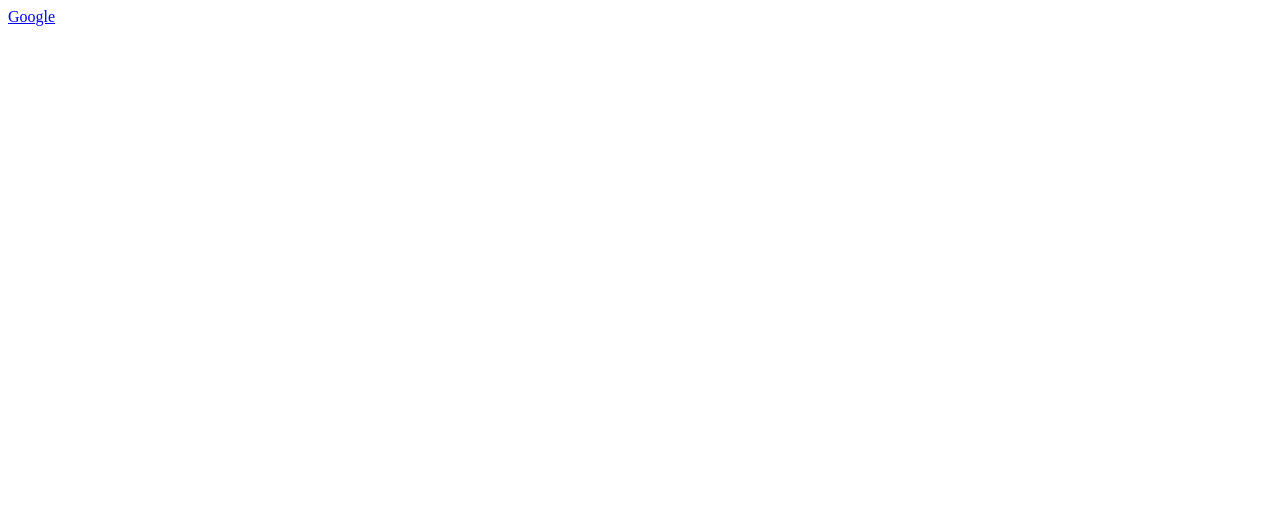
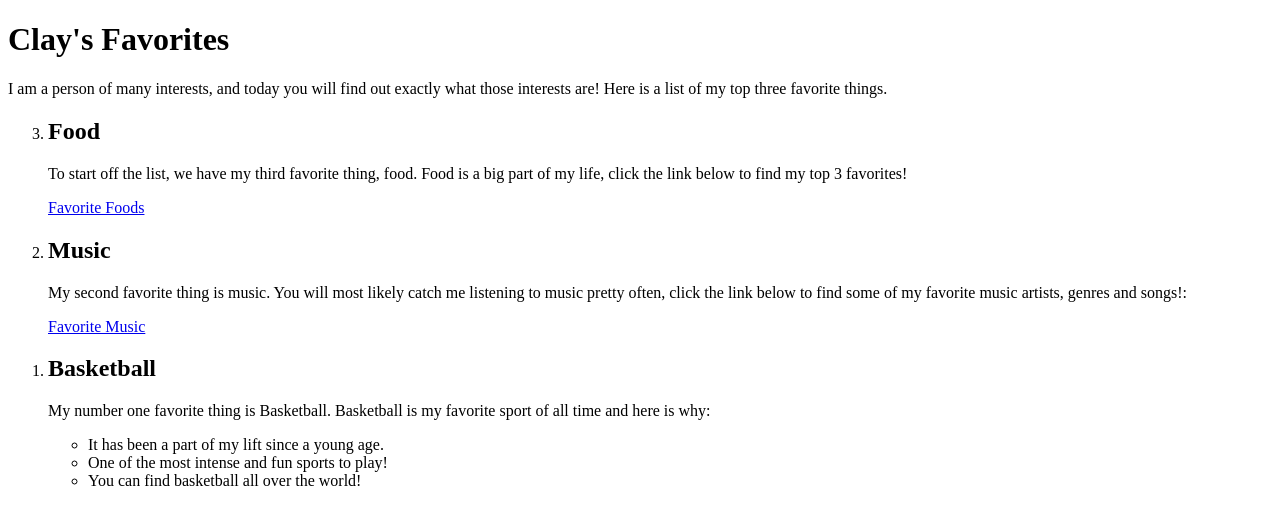
Before and after one commit to Clay-Bow/Hyperlinks, a plain HTML site: page index.html in a window 1280 px wide. Drawn offline with Linux system fonts and the light colour scheme.

Commit message:
Update index.html

```diff
--- a/index.html
+++ b/index.html
@@ -7,6 +7,34 @@
     </head>
 
     <body>
-        <a href="https://google.com" title="Your favorite web engine">Google</a>
+        <h1>Clay's Favorites</h1>
+        <p>
+            I am a person of many interests, and today you will find out exactly what those interests are!
+            Here is a list of my top three favorite things.
+        </p>
+        <ol reversed>
+            <li><h2>Food</h2></li>
+            <p>
+                To start off the list, we have my third favorite thing, food.
+                Food is a big part of my life, click the link below to find my top 3 favorites!
+            </p>
+            <a href="foods.html" title="My favorite foods">Favorite Foods</a>
+            <li><h2>Music</h2></li>
+            <p>
+                My second favorite thing is music.
+                You will most likely catch me listening to music pretty often, click the link below to find some of my favorite music artists, genres and songs!:
+            </p>
+            <a href="music.html" title="My favorite music artists">Favorite Music</a>
+            <li><h2>Basketball</h2></li>
+            <p>
+                My number one favorite thing is Basketball.
+                Basketball is my favorite sport of all time and here is why:
+            </p>
+            <ul>
+                <li>It has been a part of my lift since a young age.</li>
+                <li>One of the most intense and fun sports to play!</li>
+                <li>You can find basketball all over the world!</li>
+            </ul>
+        </ol>
     </body>
 </html>
```
